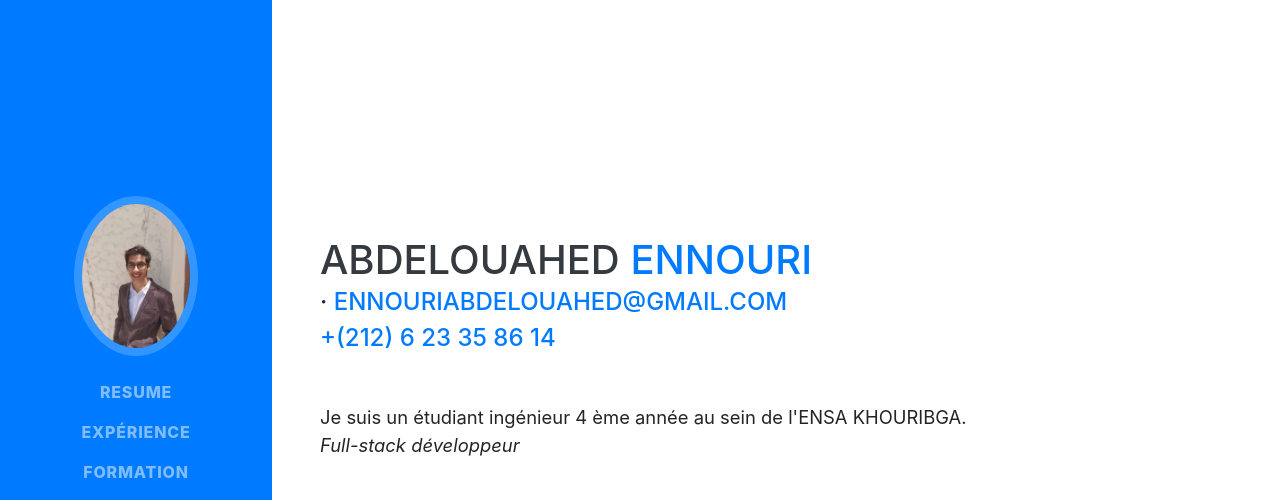
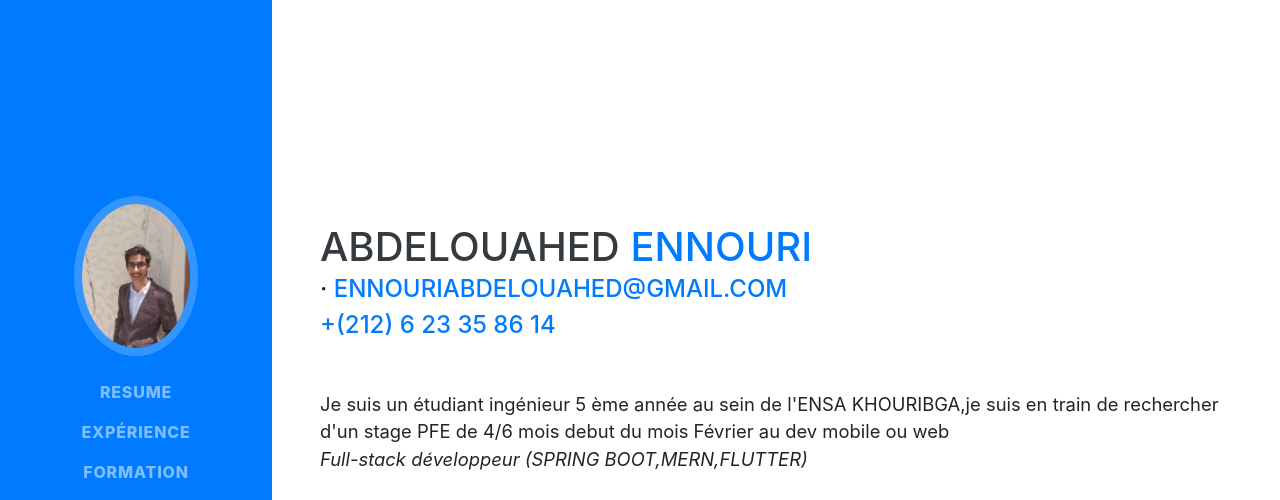
Before and after one commit to Abdelouahedd/profile, a website with bundled scripts: page index.html in a window 1280 px wide. Shown: the top 500 px of the page. Built offline with nearby package versions, Linux system fonts and the light colour scheme; a web font is replaced by a local one.

Commit message:
Update index.html
change description of portfolio

```diff
--- a/index.html
+++ b/index.html
@@ -74,8 +74,10 @@
         <br/><a href="#">+(212) 6 23 35 86 14</a>
 </div>
         <p class="lead mb-5">
-          Je suis un étudiant ingénieur 4 ème année au sein de l'ENSA KHOURIBGA.<br>
-          <i>Full-stack développeur</i>
+          Je suis un étudiant ingénieur 5 ème année au sein de l'ENSA KHOURIBGA,je suis en train de rechercher d'un stage PFE de 4/6 mois
+          debut du mois Février au dev mobile ou web
+          <br>
+          <i>Full-stack développeur (SPRING BOOT,MERN,FLUTTER)</i>
         </p>
         <div class="social-icons">
           <a href="https://www.linkedin.com/in/abdelouahed-ennouri/" target="_blanc">
```
